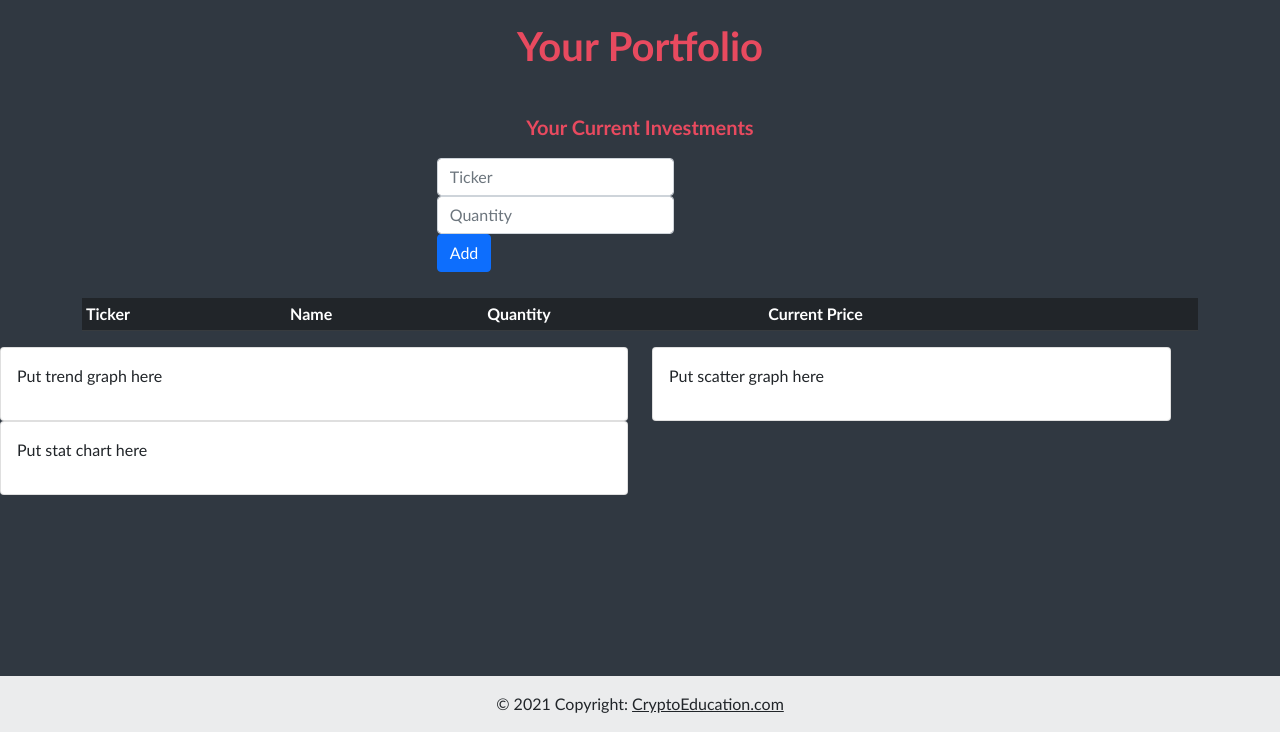
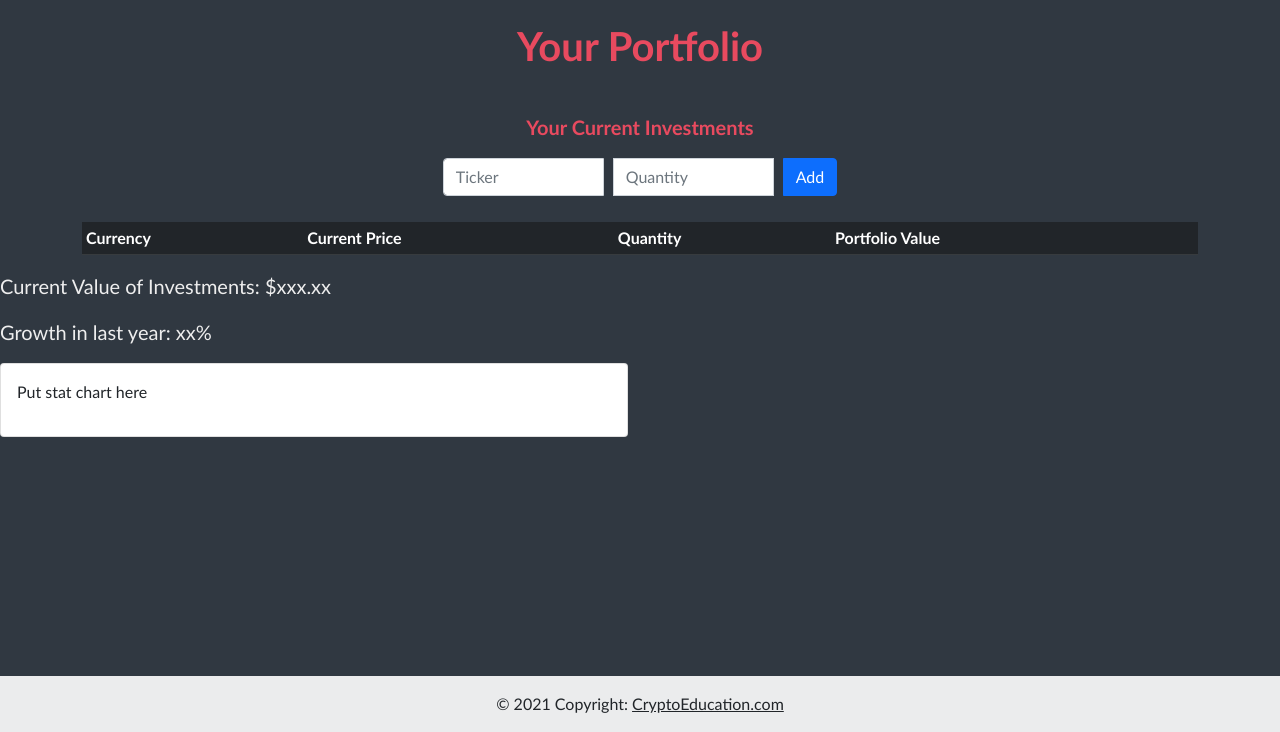
Before and after one commit to Cyrusb01/crypto_education, a Flask app: template templates/portfolio.html in a window 1280 px wide. Shown: the part 68-800 px from the top of the page. Run offline with Flask 2, Linux system fonts and the light colour scheme; the template is opened without the code that fills it: most values are stand-ins (such as "Sample title", 1, 10 or a date in 2020); lists and menus that the app fills with data are empty; some libraries are stand-ins or nearby versions.

Commit message:
updates to portfolio page

```diff
--- a/app.py
+++ b/app.py
@@ -106,16 +106,18 @@ def research():
 
 @app.route('/portfolio', methods= ['GET', 'POST'])
 def portfolio():
-    tickers = []
-    if request.method == 'POST':
-        tickers.append(request.form["add_ticker"])
-        print(tickers)
+    if request.method == 'GET':
+        ticker = request.form("add_ticker")
+        print(ticker)
 
-    return render_template('portfolio.html')
+    # Update table on page with data from "tickers" array
+    # Update graph on page with "tickers"
+    return render_template("portfolio.html")
+
 
 @app.route("/form", methods=["GET", "POST"])
 def form():
-    name = request.form["Name"]
+    name = app.form["Name"]
     print(name)
     return render_template("form.html")
 
--- a/templates/portfolio.html
+++ b/templates/portfolio.html
@@ -65,28 +65,32 @@
 
                     <p class="zv-h2" style="text-align: center;">Your Current Investments</p>
 
-                    <div class="row justify-content-center" style="margin-bottom: 10px;">
-                        <div class="input-group mb-3" style="width: 50%;">
-                            <form method="POST">
+
+                    <form method="POST">
+                        <div class="row justify-content-center" style="margin-bottom: 10px;">
+                            <div class="input-group mb-3" style="width: 50%;">
+
                                 <input type="text" class="form-control" placeholder="Ticker" aria-label="Enter Ticker"
-                                    aria-describedby="button-addon2" style="margin-right: 10px" id="add_ticker"/>
+                                    aria-describedby="button-addon2" style="margin-right: 10px" id="add_ticker" name="add_ticker"/>
 
                                 <input type="text" class="form-control" placeholder="Quantity" aria-label="Enter Ticker"
                                     aria-describedby="button-addon2" style="margin-right: 10px" id="add_quantity"/>
 
                                 <button class="btn btn-primary" type="button" onclick="addTicker()" id="btn_addticker">Add</button>
                                 </div>
-                            </form>
+
+                            </div>
                         </div>
-                    </div>
+                    </form>
+
 
                     <table class="table table-sm" id="currentInvestmentsTable">
                         <thead class="table-dark">
                           <tr>
-                            <th scope="col">Ticker</th>
-                            <th scope="col">Name</th>
+                            <th scope="col">Currency</th>
+                            <th scope="col">Current Price</th>
                             <th scope="col">Quantity</th>
-                            <th scope="col">Current Price</th>
+                            <th scope="col">Portfolio Value</th>
                             <th scope="col"></th>
                           </tr>
                         </thead>
@@ -105,18 +109,19 @@
 
             <div class="row form-group">
                 <div class="col-md-6">
-                    <div id="trends" class="card">
-                        <div class="card-body">
-                            <p>Put trend graph here</p>
-                        </div>
-                    </div>
+                        <p class="zv-text">Current Value of Investments: $xxx.xx</p>
+                        <p class="zv-text">Growth in last year: xx%</p>
                 </div>
                 <div class="col-md-5">
-                    <div id="scatter" class="card">
-                        <div class="card-body">
-                            <p>Put scatter graph here</p>
-                        </div>
-                    </div>
+                    <div id={{ chartID|safe }} class="chart" ></div>
+                    <script type = "text/javascript">
+                        var chart_id = {{ chartID|safe }}
+                        var title = {{ title|safe }}
+                        var data = {{ data|safe }}
+                    </script>
+                    <script src="http://ajax.googleapis.com/ajax/libs/jquery/1.8.2/jquery.min.js"></script>
+                    <script src="https://code.highcharts.com/stock/highstock.js"></script>
+                    <script src="../static/js/main.js"></script>
                 </div>
             </div>
 
@@ -147,15 +152,26 @@
     <script src="https://cdn.jsdelivr.net/npm/bootstrap@5.1.1/dist/js/bootstrap.bundle.min.js" integrity="sha384-/bQdsTh/da6pkI1MST/rWKFNjaCP5gBSY4sEBT38Q/9RBh9AH40zEOg7Hlq2THRZ" crossorigin="anonymous"></script>
     <script>
         function addTicker() {
+            //$.getJSON('/updatePortfolioData', function(data) {});
+
+            $.ajax({
+                url: "/portfolio",
+                type: "GET",
+                data: {add_ticker: $("#add_ticker").val()},
+                success: function(response) {},
+                error: function(xhr) {}
+            });
+
+            //var listOfTickers = {{ tickers | safe }};
             const tickerValue = document.getElementById('add_ticker').value;
             const tickerQuantity = document.getElementById('add_quantity').value;
 
             const tbody = document.createElement('tr');
 
             tbody.innerHTML = '<th scope="row">' + tickerValue + '</th>' +
-                    '<td>{tickerName}</td>' +
+                    '<td>{price}</td>' +
                     '<td>' + tickerQuantity + '</td>' +
-                    '<td>{currentPrice}</td>' +
+                    '<td>{value}</td>' +
                     '<td><input type="button" value="-" onclick="removeTicker(this)" /></td>';
 
             document.getElementById('currentInvestmentsBody').appendChild(tbody);
```
